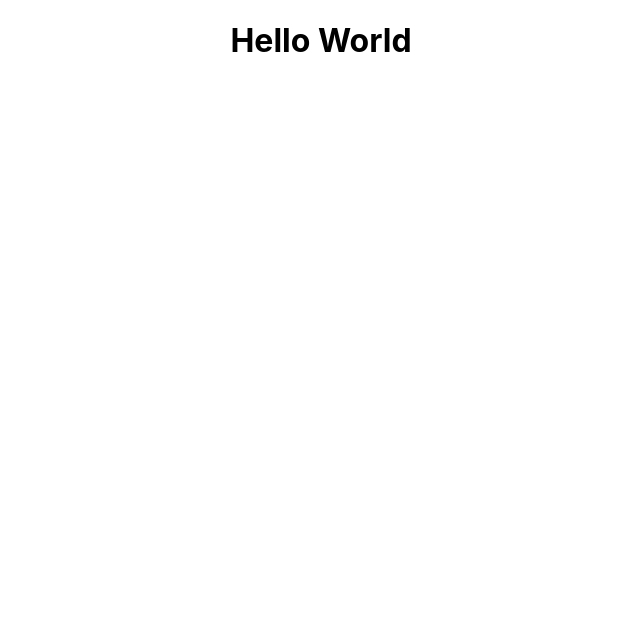
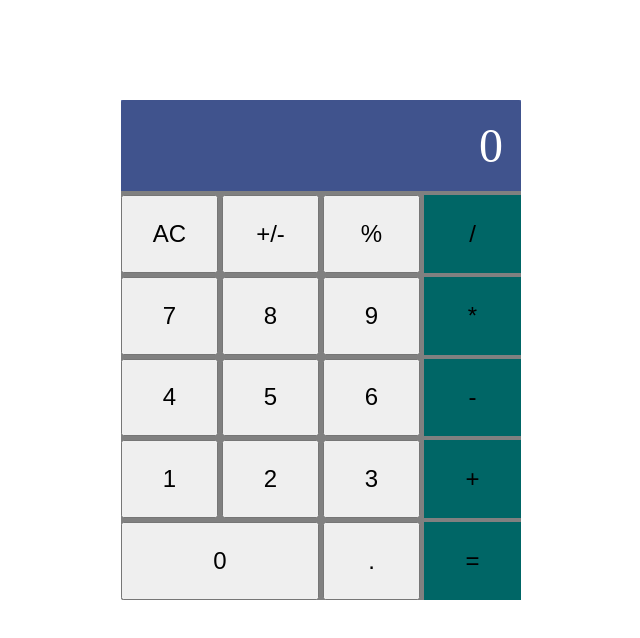
Before and after one commit to Donmark2k/maths-magician, a React (Create React App) app: page / in a window 1280 px wide. Shown: the top 638 px of the page, without its empty margins (319-959 px from the left). Built offline with nearby package versions, Linux system fonts and the light colour scheme.

Commit message:
Style the calculator file

```diff
--- a/src/App.css
+++ b/src/App.css
@@ -2,38 +2,41 @@
   text-align: center;
 }
 
-.App-logo {
-  height: 40vmin;
-  pointer-events: none;
+body {
+  box-sizing: border-box;
+  font-family: serif;
+}
+.calculator {
+  margin: 100px auto;
+  background-color: gray;
+  display: grid;
+  width: 400px;
+  border-radius: 2px;
+  height: 500px;
+  gap: 4px;
+  grid-template-columns: repeat(4, 1fr);
+  grid-template-rows: repeat(6, 1fr);
 }
 
-@media (prefers-reduced-motion: no-preference) {
-  .App-logo {
-    animation: App-logo-spin infinite 20s linear;
-  }
+.display {
+  grid-column: 1/-1;
+  font-size: 48px;
+  text-align: right;
+  color: white;
+  padding: 18px;
+  background-color: rgba(0, 38, 153, 0.5);
 }
 
-.App-header {
-  background-color: #282c34;
-  min-height: 100vh;
-  display: flex;
-  flex-direction: column;
-  align-items: center;
-  justify-content: center;
-  font-size: calc(10px + 2vmin);
-  color: white;
+.zero {
+  grid-column: 1/3;
 }
 
-.App-link {
-  color: #61dafb;
+button {
+  color: black;
+  font-size: 24px;
 }
 
-@keyframes App-logo-spin {
-  from {
-    transform: rotate(0deg);
-  }
-
-  to {
-    transform: rotate(360deg);
-  }
+.operator {
+  background-color: #006666;
+  border: 2px solid #006666;
 }
--- a/src/App.js
+++ b/src/App.js
@@ -1,11 +1,10 @@
 import './App.css';
-import Calculator from './components/calculator.js'
+import Calculator from './components/calculator';
 
 function App() {
   return (
     <div className="App">
-      <h1> Hello World</h1>
-      <Calculator  />
+      <Calculator />
     </div>
   );
 }
--- a/src/components/calculator.js
+++ b/src/components/calculator.js
@@ -1,7 +1,31 @@
-const Calculator = () => {
-    return (
-<div></div>
-    )
-}
+import React from 'react';
+
+const Calculator = () => (
+  <div className="calculator">
+    <div className="display">
+      0
+    </div>
+    <button type="button" className="clear">AC</button>
+    <button type="button" className="plus-minus">+/-</button>
+    <button type="button" className="percent">%</button>
+    <button type="button" className="divide operator">/</button>
+    <button type="button" className="number">7</button>
+    <button type="button" className="number">8</button>
+    <button type="button" className="number">9</button>
+    <button type="button" className="multiply operator">*</button>
+    <button type="button" className="number">4</button>
+    <button type="button" className="number">5</button>
+    <button type="button" className="number">6</button>
+    <button type="button" className="minus operator">-</button>
+    <button type="button" className="number">1</button>
+    <button type="button" className="number">2</button>
+    <button type="button" className="number">3</button>
+    <button type="button" className="plus operator">+</button>
+    <button type="button" className="number zero">0</button>
+    <button type="button" className="period">.</button>
+    <button type="button" className="equal operator">=</button>
+
+  </div>
+);
 
 export default Calculator;
```
